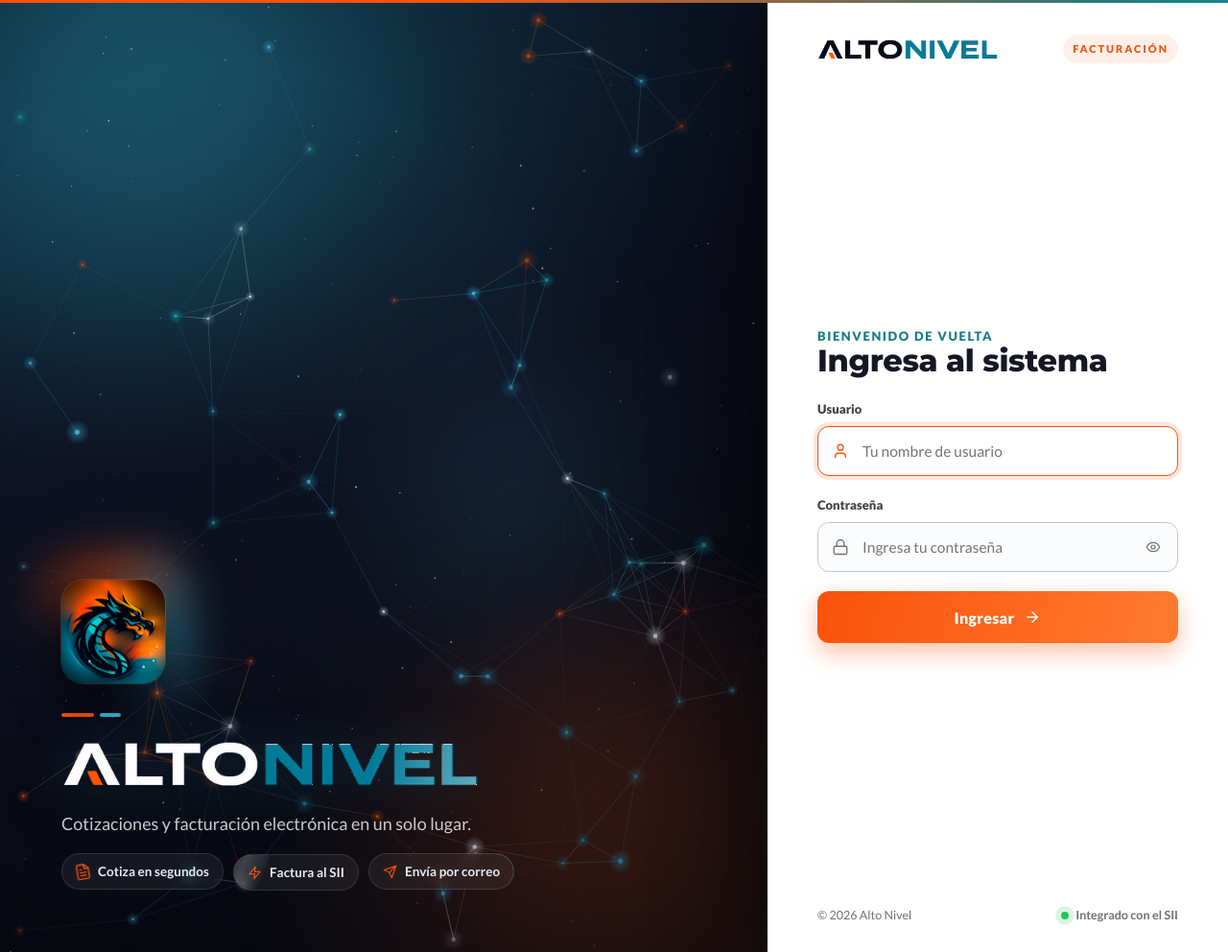
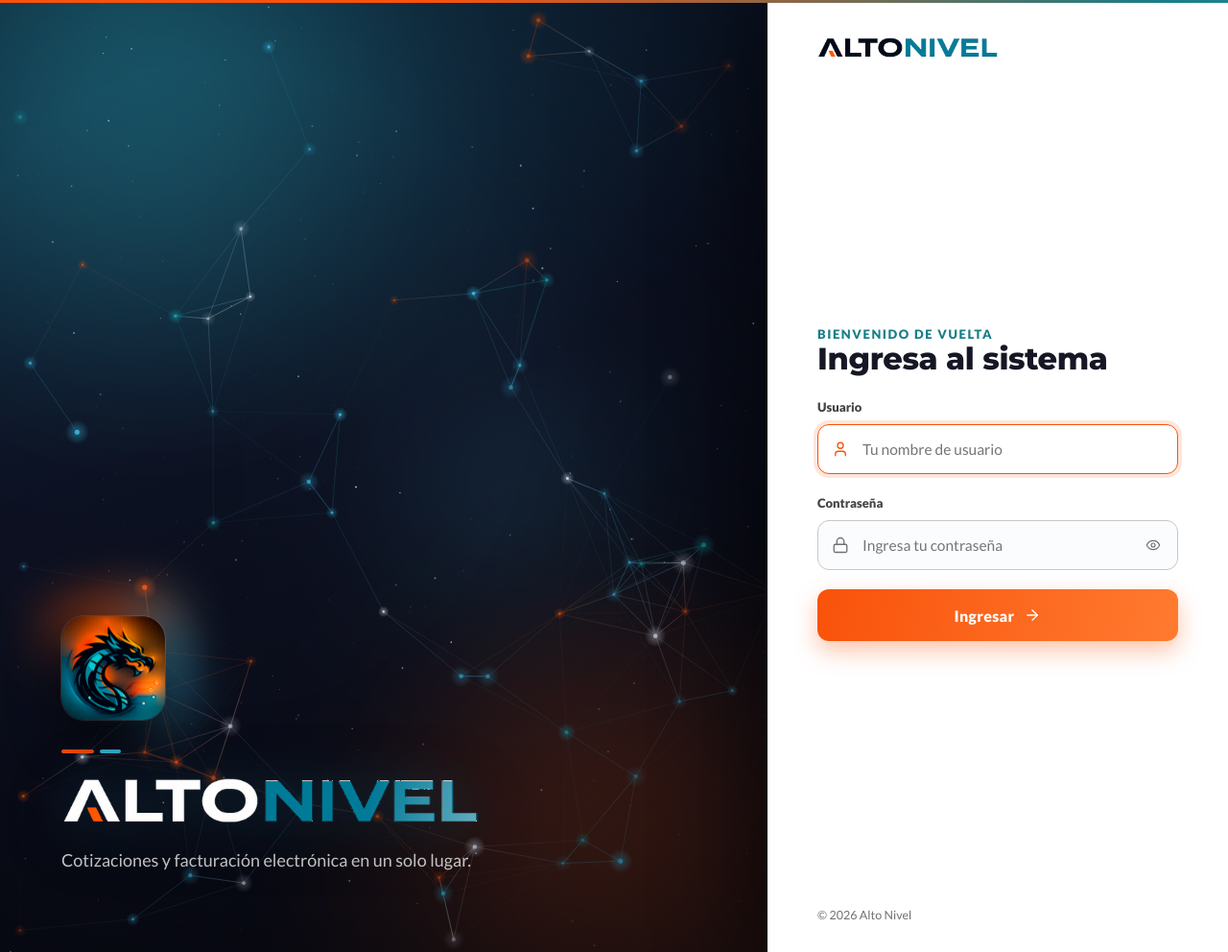
Before and after one commit to MrRegom/altonivel, a Django app: page /ingresar/ in a window 1280 px wide. Shown: the whole page at 96% size. Run offline with Django 5.2, Linux system fonts and the light colour scheme.

Commit message:
Login: quitar etiquetas, pastilla Facturación e indicador SII
Co-Authored-By: Claude Opus 5.5 <noreply@anthropic.com>

```diff
--- a/panel/static/panel/login.css
+++ b/panel/static/panel/login.css
@@ -75,36 +75,6 @@ body.ingreso {
 @keyframes entrar { from { opacity: 0; transform: translateY(16px); } }
 
 .galaxia__lema { margin: 18px 0 22px; font-size: 18px; color: rgba(255, 255, 255, .78); max-width: 460px; }
-.galaxia__chips { list-style: none; padding: 0; margin: 0; display: flex; flex-wrap: wrap; gap: 10px; }
-.galaxia__chips li {
-  position: relative; overflow: hidden;
-  animation: chip-entrar .7s cubic-bezier(.2, .8, .2, 1) both, chip-flotar 4.5s ease-in-out infinite;
-  animation-delay: calc(.6s + var(--i) * .18s), calc(1.4s + var(--i) * .7s);
-  display: inline-flex; align-items: center; gap: 8px; padding: 8px 14px; border-radius: 999px;
-  font-size: 13.5px; font-weight: 700; color: #e6ecf5;
-  background: rgba(255, 255, 255, .06); border: 1px solid rgba(255, 255, 255, .12);
-  backdrop-filter: blur(6px);
-}
-.galaxia__chips li svg.icono { width: 15px; height: 15px; color: var(--naranjo);
-  animation: chip-icono 3s ease-in-out infinite; animation-delay: calc(var(--i) * 1s); }
-/* Borde luminoso que gira alrededor de cada etiqueta */
-.galaxia__chips li::before { content: ""; position: absolute; inset: -1px; border-radius: inherit; padding: 1px;
-  background: conic-gradient(from var(--giro, 0deg), transparent 0 70%, var(--naranjo) 80%, var(--celeste) 90%, transparent 100%);
-  -webkit-mask: linear-gradient(#000 0 0) content-box, linear-gradient(#000 0 0);
-  -webkit-mask-composite: xor; mask-composite: exclude;
-  animation: chip-borde 4s linear infinite; animation-delay: calc(var(--i) * -1.3s); }
-/* Brillo que cruza la etiqueta */
-.galaxia__chips li::after { content: ""; position: absolute; top: 0; bottom: 0; width: 40%; left: -60%;
-  background: linear-gradient(100deg, transparent, rgba(255, 255, 255, .18), transparent); transform: skewX(-20deg);
-  animation: chip-brillo 5s ease-in-out infinite; animation-delay: calc(2s + var(--i) * .6s); }
-@property --giro { syntax: "<angle>"; inherits: false; initial-value: 0deg; }
-@keyframes chip-entrar { from { opacity: 0; transform: translateY(14px) scale(.96); } }
-@keyframes chip-flotar { 50% { transform: translateY(-5px); } }
-@keyframes chip-icono { 0%, 100% { transform: scale(1) rotate(0); } 15% { transform: scale(1.25) rotate(-12deg); } 30% { transform: scale(1) rotate(0); } }
-@keyframes chip-borde { to { --giro: 360deg; } }
-@keyframes chip-brillo { 0%, 70% { left: -60%; } 100% { left: 130%; } }
-.galaxia__lema { animation: entrar .9s cubic-bezier(.2, .8, .2, 1) both .4s; }
-.galaxia__chips li:hover { background: rgba(249, 82, 11, .14); border-color: rgba(249, 82, 11, .5); }
 
 /* ---------- Panel de acceso ---------- */
 .acceso {
@@ -113,8 +83,6 @@ body.ingreso {
 }
 .acceso__cab { display: flex; align-items: center; justify-content: space-between; gap: 12px; }
 .acceso__logotipo { height: 26px; width: auto; }
-.acceso__etiqueta { font-size: 11px; font-weight: 900; letter-spacing: 2px; text-transform: uppercase;
-  color: var(--naranjo); padding: 5px 10px; border-radius: 999px; background: var(--naranjo-suave); }
 
 .acceso__cuerpo { flex: 1; display: flex; flex-direction: column; justify-content: center; max-width: 380px; width: 100%; margin: 0 auto;
   animation: aparecer .8s cubic-bezier(.2, .8, .2, 1) both .15s; }
@@ -160,11 +128,7 @@ body.ingreso {
 @keyframes destello { 0%, 70% { left: -60%; } 100% { left: 130%; } }
 .acceso__boton.cargando { pointer-events: none; opacity: .85; }
 
-.acceso__pie { display: flex; justify-content: space-between; gap: 12px; font-size: 12.5px; color: var(--tenue); }
-.acceso__sii { display: inline-flex; align-items: center; gap: 7px; font-weight: 700; }
-.acceso__sii .punto { width: 8px; height: 8px; border-radius: 50%; background: #22c55e; box-shadow: 0 0 0 0 rgba(34, 197, 94, .6);
-  animation: pulso 2s infinite; }
-@keyframes pulso { 70% { box-shadow: 0 0 0 8px rgba(34, 197, 94, 0); } 100% { box-shadow: 0 0 0 0 rgba(34, 197, 94, 0); } }
+.acceso__pie { display: flex; justify-content: flex-start; gap: 12px; font-size: 12.5px; color: var(--tenue); }
 
 /* ---------- Responsive ---------- */
 @media (max-width: 1100px) {
@@ -180,8 +144,7 @@ body.ingreso {
   .acceso { min-height: 100vh; background: transparent; box-shadow: none; padding: 24px 16px; justify-content: center; }
   .acceso__cab { justify-content: center; }
   .acceso__logotipo { filter: brightness(0) invert(1); }
-  .acceso__etiqueta { display: none; }
-  .acceso__cuerpo { flex: none; margin: 72px auto 28px; background: #fff; border-radius: 20px; padding: 30px 22px 26px;
+    .acceso__cuerpo { flex: none; margin: 72px auto 28px; background: #fff; border-radius: 20px; padding: 30px 22px 26px;
     box-shadow: 0 30px 80px rgba(0, 0, 0, .5); max-width: 420px; }
   .acceso__dragon-movil { display: block; width: 72px; height: 72px; border-radius: 18px; margin: -66px auto 14px;
     border: 4px solid #fff; box-shadow: 0 12px 30px rgba(0, 0, 0, .4); }
@@ -193,6 +156,4 @@ body.ingreso {
 @media (prefers-reduced-motion: reduce) {
   /* Solo se apagan las entradas deslizantes; los efectos suaves se mantienen. */
   .galaxia__titulo, .galaxia__lema, .acceso__cuerpo { animation: none !important; }
-  .galaxia__chips li { animation: chip-flotar 4.5s ease-in-out infinite !important;
-    animation-delay: calc(var(--i) * .7s) !important; }
 }
--- a/panel/templates/registration/login.html
+++ b/panel/templates/registration/login.html
@@ -29,18 +29,12 @@
       <div class="galaxia__barra"><span></span><span></span></div>
       <h2 class="galaxia__titulo"><img src="{% static 'panel/img/logotipo-claro.png' %}" alt="Alto Nivel"></h2>
       <p class="galaxia__lema">Cotizaciones y facturación electrónica en un solo lugar.</p>
-      <ul class="galaxia__chips">
-        <li style="--i:0">{% icono "cotizacion" %} Cotiza en segundos</li>
-        <li style="--i:1">{% icono "rayo" %} Factura al SII</li>
-        <li style="--i:2">{% icono "enviar" %} Envía por correo</li>
-      </ul>
     </div>
   </section>
 
   <main class="acceso">
     <header class="acceso__cab">
       <img class="acceso__logotipo" src="{% static 'panel/img/logotipo.png' %}" alt="{{ marca_nombre }}">
-      <span class="acceso__etiqueta">Facturación</span>
     </header>
 
     <div class="acceso__cuerpo">
@@ -80,7 +74,6 @@
 
     <footer class="acceso__pie">
       <span>© {% now "Y" %} Alto Nivel</span>
-      <span class="acceso__sii"><span class="punto"></span> Integrado con el SII</span>
     </footer>
   </main>
 
```
